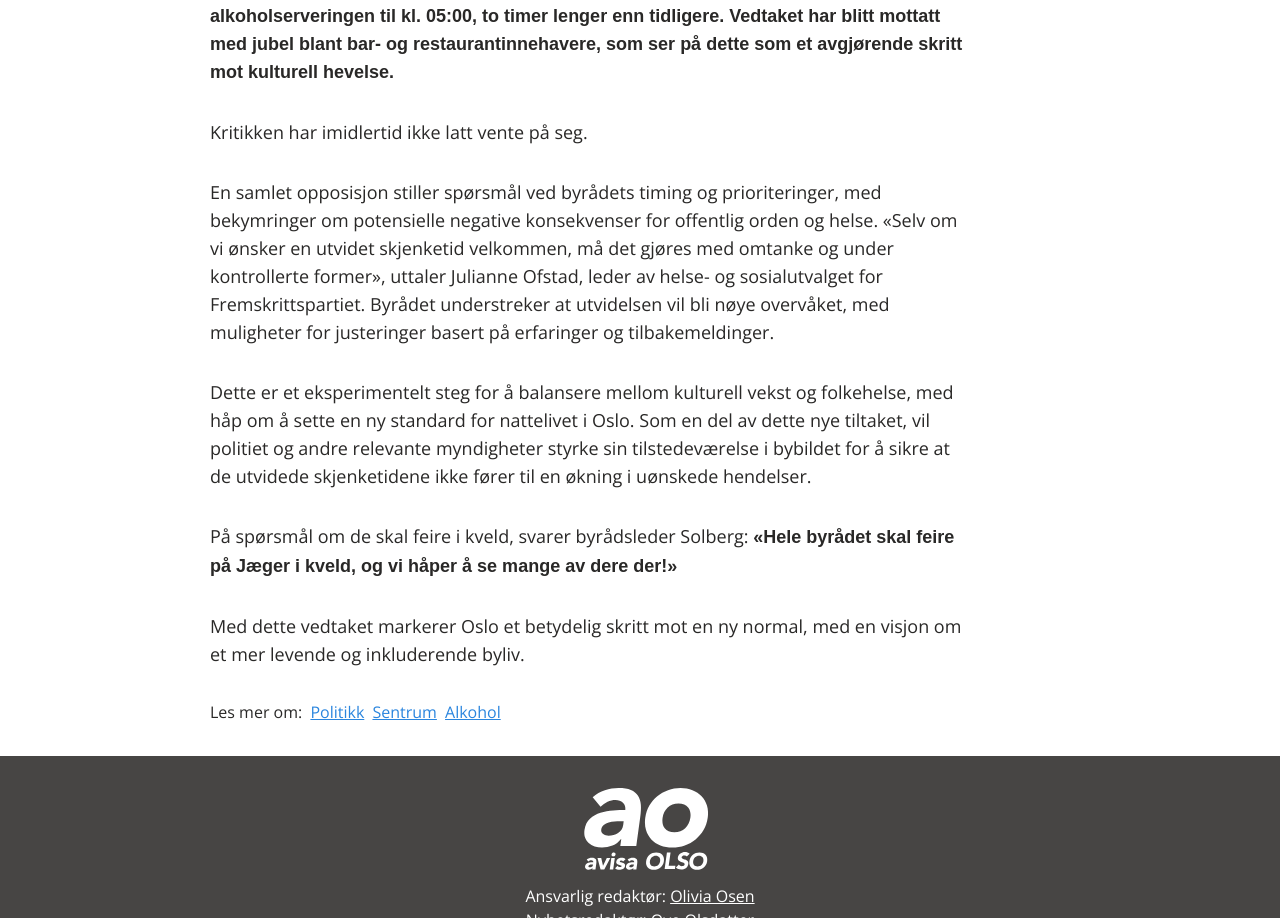
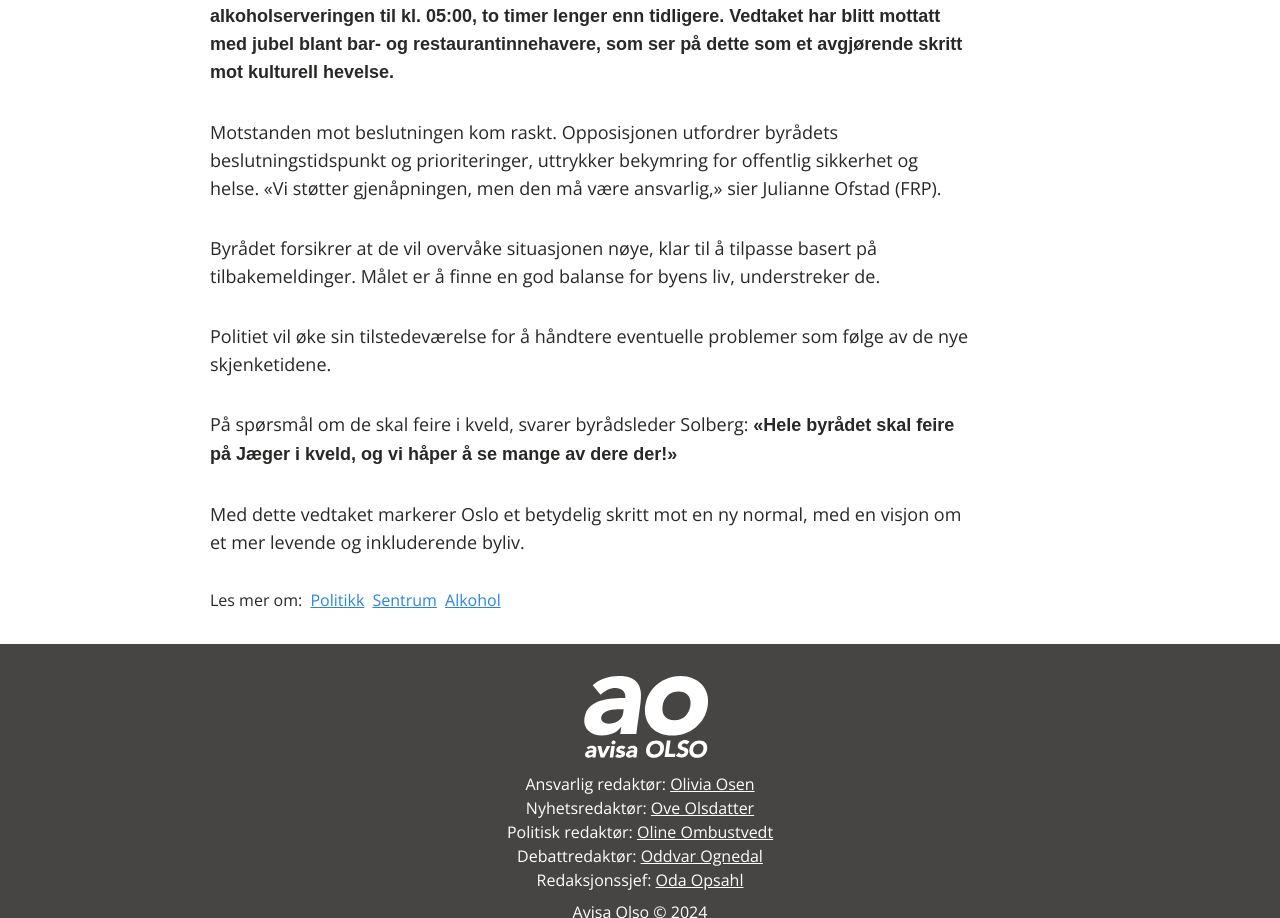
Before and after one commit to Ojself/avisaolso, a Next.js app: page /oslo-byrad-vedtar-utvidet-skjenketid in a window 1280 px wide. Shown: the part 1666-2584 px from the top of the page. Built offline with nearby package versions, Linux system fonts and the light colour scheme; a web font is replaced by a local one.

Commit message:
quick commit

```diff
--- a/src/app/oslo-byrad-vedtar-utvidet-skjenketid/components/Article.tsx
+++ b/src/app/oslo-byrad-vedtar-utvidet-skjenketid/components/Article.tsx
@@ -33,27 +33,25 @@ export default function Article() {
             restaurantinnehavere, som ser på dette som et avgjørende skritt mot
             kulturell hevelse.
           </p>
+
           <p className='mb-8'>
-            Kritikken har imidlertid ikke latt vente på seg.
+            Motstanden mot beslutningen kom raskt. Opposisjonen utfordrer
+            byrådets beslutningstidspunkt og prioriteringer, uttrykker bekymring
+            for offentlig sikkerhet og helse. «Vi støtter gjenåpningen, men den
+            må være ansvarlig,» sier Julianne Ofstad (FRP).
           </p>
+
           <p className='mb-8'>
-            En samlet opposisjon stiller spørsmål ved byrådets timing og
-            prioriteringer, med bekymringer om potensielle negative konsekvenser
-            for offentlig orden og helse. «Selv om vi ønsker en utvidet
-            skjenketid velkommen, må det gjøres med omtanke og under
-            kontrollerte former», uttaler Julianne Ofstad, leder av helse- og
-            sosialutvalget for Fremskrittspartiet. Byrådet understreker at
-            utvidelsen vil bli nøye overvåket, med muligheter for justeringer
-            basert på erfaringer og tilbakemeldinger.
+            Byrådet forsikrer at de vil overvåke situasjonen nøye, klar til å
+            tilpasse basert på tilbakemeldinger. Målet er å finne en god balanse
+            for byens liv, understreker de.
           </p>
+
           <p className='mb-8'>
-            Dette er et eksperimentelt steg for å balansere mellom kulturell
-            vekst og folkehelse, med håp om å sette en ny standard for
-            nattelivet i Oslo. Som en del av dette nye tiltaket, vil politiet og
-            andre relevante myndigheter styrke sin tilstedeværelse i bybildet
-            for å sikre at de utvidede skjenketidene ikke fører til en økning i
-            uønskede hendelser.
+            Politiet vil øke sin tilstedeværelse for å håndtere eventuelle
+            problemer som følge av de nye skjenketidene.
           </p>
+
           <p className='mb-8'>
             På spørsmål om de skal feire i kveld, svarer byrådsleder Solberg:{" "}
             <span className='font-bold'>
--- a/src/app/oslo-byrad-vedtar-utvidet-skjenketid/components/Nav.tsx
+++ b/src/app/oslo-byrad-vedtar-utvidet-skjenketid/components/Nav.tsx
@@ -10,7 +10,7 @@ export default function Nav() {
           <li className='hover:bg-gray-100'>
             <Link
               className='px-3 h-full w-full flex items-center justify-center'
-              href='/'
+              href='https://www.osloomvendt.no'
             >
               Tips oss
             </Link>
@@ -18,7 +18,7 @@ export default function Nav() {
           <li className='hover:bg-gray-100'>
             <Link
               className='px-3 h-full w-full flex items-center justify-center'
-              href='/'
+              href='https://www.osloomvendt.no'
             >
               ALT
             </Link>
@@ -26,7 +26,7 @@ export default function Nav() {
           <li className='hover:bg-gray-100'>
             <Link
               className='px-3 h-full w-full flex items-center justify-center'
-              href='/'
+              href='https://www.osloomvendt.no'
             >
               Oslodebatten
             </Link>
@@ -34,7 +34,7 @@ export default function Nav() {
           <li className='hover:bg-gray-100'>
             <Link
               className='px-3 h-full w-full flex items-center justify-center'
-              href='/'
+              href='https://www.osloomvendt.no'
             >
               Direktesport
             </Link>
@@ -42,7 +42,7 @@ export default function Nav() {
           <li className='hover:bg-gray-100'>
             <Link
               className='px-3 h-full w-full flex items-center justify-center'
-              href='/'
+              href='https://www.osloomvendt.no'
             >
               Videotips{" "}
               <span className='hidden md:block'>- send oss video!</span>
@@ -51,7 +51,7 @@ export default function Nav() {
           <li className='hover:bg-gray-100'>
             <Link
               className='px-3 h-full w-full flex items-center justify-center'
-              href='/'
+              href='https://www.osloomvendt.no'
             >
               Annonsering
             </Link>
```
